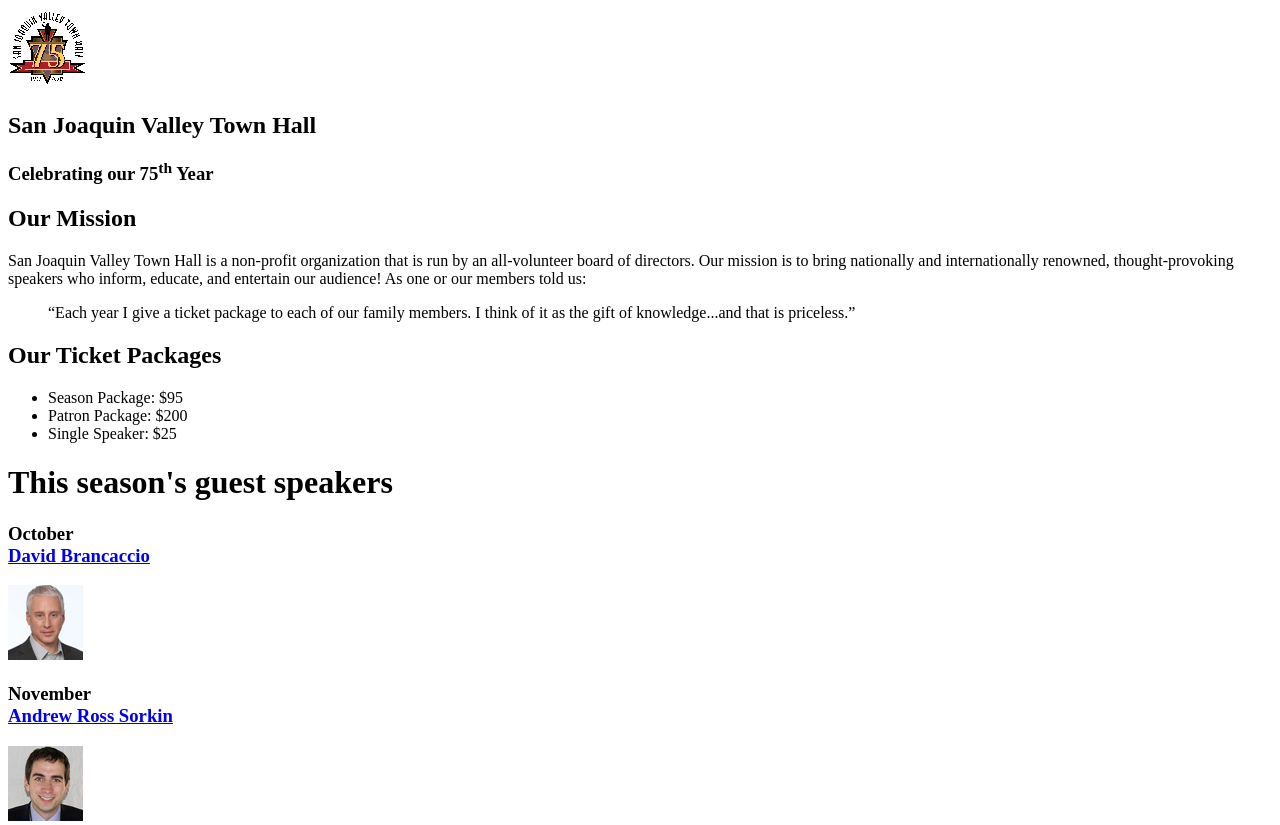
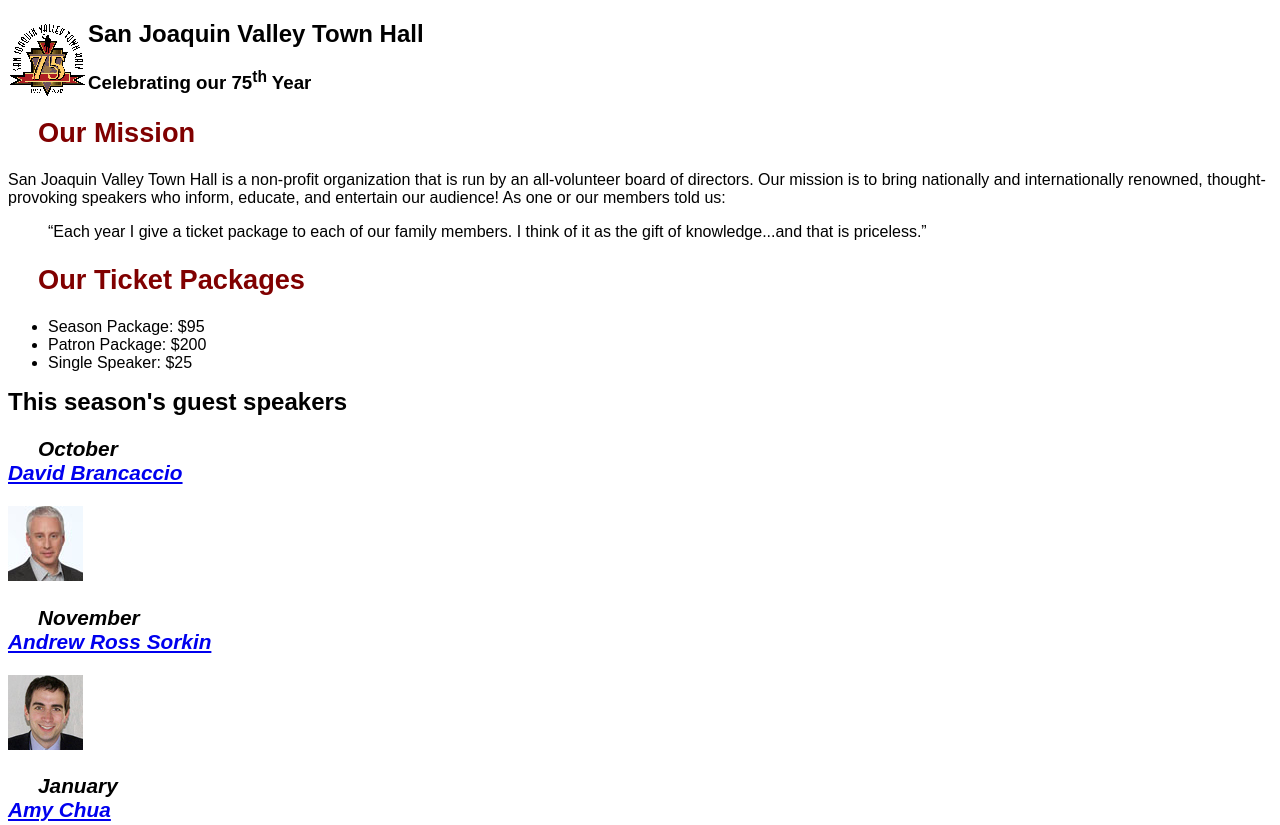
Before and after one commit to jdj25/A08, a plain HTML site: page index.html in a window 1280 px wide. Shown: the top 825 px of the page. Drawn offline with Linux system fonts and the light colour scheme.

Commit message:
format header

```diff
--- a/c4_index.html
+++ b/index.html
@@ -5,6 +5,7 @@
 	<meta charset="utf-8">
 	<title>San Joaquin Valley Town Hall</title>
 	<link rel="shortcut icon" href="images/favicon.ico">
+	<link rel="stylesheet" href="/styles/c4_main.css">
 </head>
 
 <body>
--- a/styles/c4_main.css
+++ b/styles/c4_main.css
@@ -17,11 +17,14 @@ main h1 {
 	font-size: 150%;
 }
 main h2 {
-	color: var(--global-color-1);
-	font-size: 130%;
+	color: #800000;
+	font-size: 170%;
+	text-indent: 30px;
 }
 main h3 {
-	font-size: 105%;
+	font-size: 130%;
+	font-style: italic;
+	text-indent: 30px;
 }
 
 /* the styles for the footer */
```
